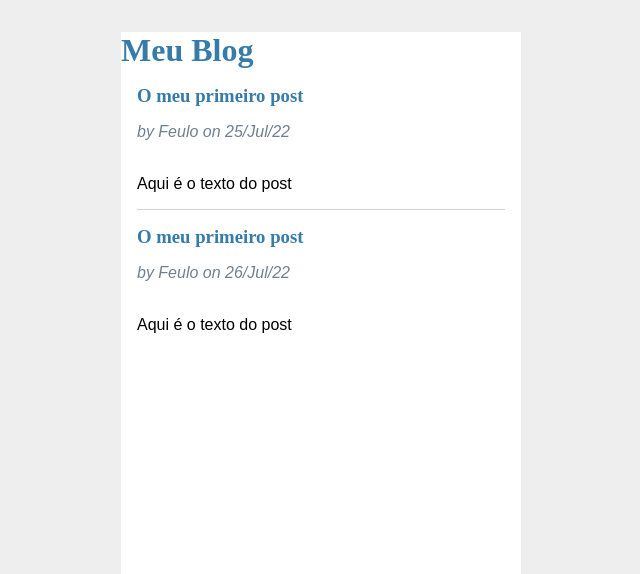
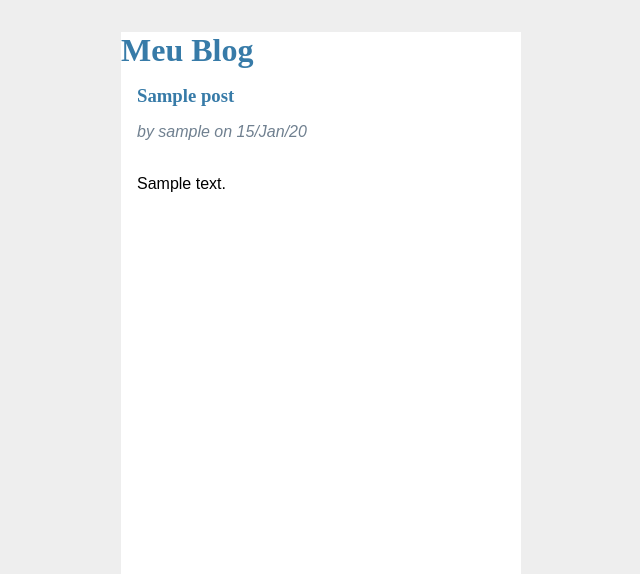
Before and after one commit to viniciusoliveiraalb/pyapweb, a Flask app: page / in a window 1280 px wide. Shown: the top 574 px of the page, without its empty margins (319-959 px from the left). Run offline with Flask 2, Linux system fonts and the light colour scheme; tables that the repository leaves empty hold one stand-in row (values such as "Sample post").

Commit message:
fim da aula4

```diff
--- a/app.py
+++ b/app.py
@@ -1,22 +1,44 @@
-from flask import Flask, render_template
+from flask import Flask, render_template, redirect, url_for
 from datetime import datetime
+from flask_sqlalchemy import SQLAlchemy
+
 app = Flask("hello")
+app.config["SQLALCHEMY_DATABASE_URI"] = "sqlite:///app.db"
+app.config["SQLALCHEMY_TRACK_MODIFICATIONS"] = False
 
-posts = [
-    {
-        "title":"O meu primeiro post",
-        "body":"Aqui é o texto do post",
-        "author": "Feulo",
-        "created": datetime(2022,7,25)
-    },
-    {
-        "title":"O meu primeiro post",
-        "body":"Aqui é o texto do post",
-        "author": "Feulo",
-        "created": datetime(2022,7,26)
-    },
-]
+db = SQLAlchemy(app)
+
+class Post(db.Model):
+    __tablename__ = 'posts'
+    id = db.Column(db.Integer, primary_key=True, autoincrement=True)
+    title = db.Column(db.String(70), nullable=False)
+    body = db.Column(db.String(500))
+    created = db.Column(db.DateTime, nullable=False, default=datetime.now)
+    user_id = db.Column(db.Integer, db.ForeignKey('users.id'))
+
+class User(db.Model):
+    __tablename__ = "users"
+    id = db.Column(db.Integer, primary_key=True, autoincrement=True)
+    username = db.Column(db.String(20), nullable=False, unique=True, index=True)
+    email = db.Column(db.String(64), nullable=False, unique=True)
+    password_hash = db.Column(db.String(128), nullable=False)
+    posts = db.relationship('Post', backref='author')
+
+
+db.create_all()
 
 @app.route("/")
 def index():
+    posts = Post.query.all()
     return render_template("index.html", posts=posts)
+
+@app.route("/populate")
+def populate():
+    user = User(username='feulo', email="g@g.com", password_hash='a')
+    post1 = Post(title="Post 1", body="Texto do Post", author=user)
+    post2 = Post(title="Post 2", body="Texto do Post 2", author=user)
+    db.session.add(user)
+    db.session.add(post1)
+    db.session.add(post2)
+    db.session.commit()
+    return redirect(url_for('index'))
--- a/requirements.txt
+++ b/requirements.txt
@@ -1,5 +1,8 @@
 click==8.1.3
 Flask==2.1.3
+Flask-SQLAlchemy==2.5.1
+greenlet==1.1.2
 itsdangerous==2.1.2
 python-dotenv==0.20.0
+SQLAlchemy==1.4.39
 Werkzeug==2.1.2
--- a/static/style.css
+++ b/static/style.css
@@ -33,3 +33,8 @@ hr{
 .post .body{
     white-space: pre-line;
 }
+
+.no-posts{
+    font-style: italic;
+    color: gray;
+}
--- a/templates/base.html
+++ b/templates/base.html
@@ -2,7 +2,7 @@
 
 <head>
     <title>Meu Blog</title>
-    <link rel="stylesheet" href="/static/style.css">
+    <link rel="stylesheet" href="{{ url_for('static', filename='style.css')}}">
 </head>
 
 <body>
@@ -14,4 +14,5 @@
         {% endblock %}
     </section>
 </body>
+
 </html>
--- a/templates/index.html
+++ b/templates/index.html
@@ -7,7 +7,7 @@
         <div>
             <h1> {{post.title}} </h1>
             <div class="about">
-                by {{ post.author }} on {{ post.created.strftime('%d/%b/%y')}}
+                by {{ post.author.username }} on {{ post.created.strftime('%d/%b/%y')}}
             </div>
         </div>
     </header>
@@ -18,5 +18,7 @@
 {% if not loop.last %}
 <hr>
 {% endif %}
+{%  else %}
+<p class="no-posts">Parece que nao há posts</p>
 {% endfor %}
 {% endblock %}
```
Also changed, not shown: templates/login.html (deleted, +0 -7 lines), 1 other file.
